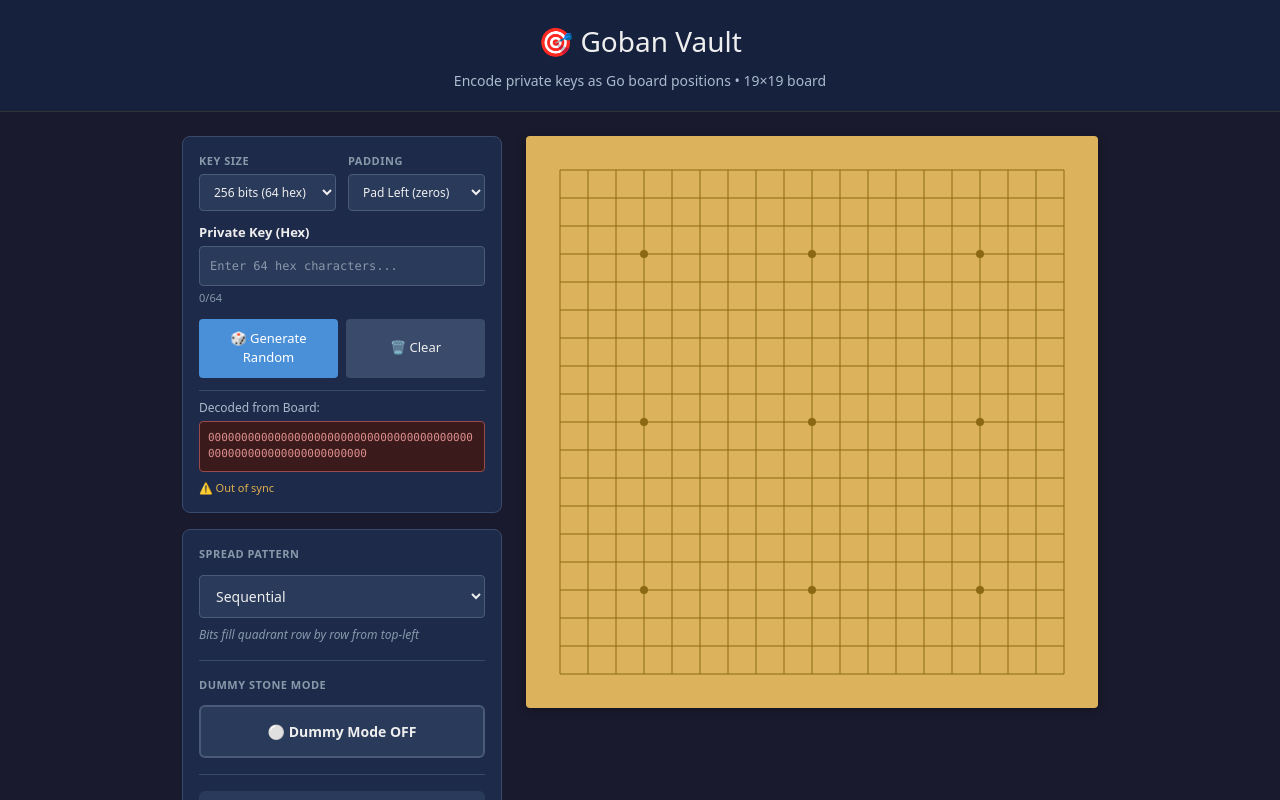
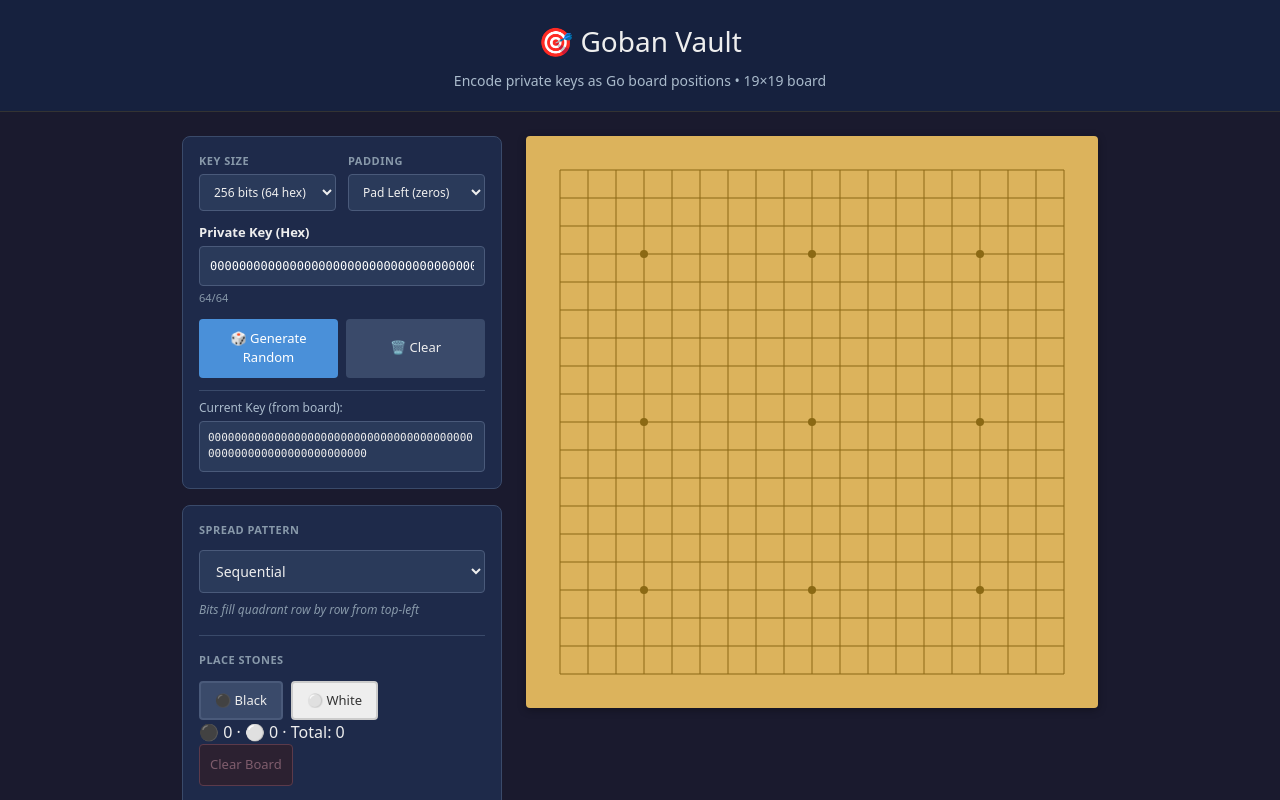
Before and after one commit to peterzzshi/goban-vault, a React (Vite) app: page / in a window 1280 px wide. Shown: the top 800 px of the page. Built offline with nearby package versions, Linux system fonts and the light colour scheme.

Commit message:
Remove dummy stones and allow board editing directly to refresh the keys

```diff
--- a/src/App.tsx
+++ b/src/App.tsx
@@ -1,22 +1,11 @@
-import { useEffect } from 'react';
-
 import { Board } from './components/Board';
 import { DummyModeControls } from './components/DummyModeControls';
 import { PrivateKeyInput } from './components/PrivateKeyInput';
-import { encodePrivateKey } from './lib/encoder';
 import { useGameStore, BOARD_SIZE_CONFIG } from './stores/gameStore';
 import './App.css';
 
 const App: React.FC = () => {
-  const { spreadPattern, privateKey, keySize, boardSize, setBoard } = useGameStore();
-
-  useEffect(() => {
-    if (privateKey) {
-      const newBoard = encodePrivateKey(privateKey, spreadPattern, keySize);
-      setBoard(newBoard);
-    }
-  }, [spreadPattern, privateKey, keySize, setBoard]);
-
+    const { boardSize } = useGameStore();
     const boardConfig = BOARD_SIZE_CONFIG[boardSize];
 
     return (
--- a/src/components/DummyModeControls.tsx
+++ b/src/components/DummyModeControls.tsx
@@ -6,17 +6,19 @@ import type { FC } from 'react';
 
 export const DummyModeControls: FC = () => {
     const {
-        isDummyMode,
-        toggleDummyMode,
-        dummyStoneColor,
-        setDummyStoneColor,
-        clearDummyStones,
+        editStoneColor,
+        setEditStoneColor,
+        clearBoard,
         spreadPattern,
         setSpreadPattern,
-        dummyStones,
+        board,
     } = useGameStore();
 
     const patternOptions: SpreadPatternType[] = ['sequential', 'distributed', 'checkerboard', 'spiral'];
+
+    const stoneCount = board.flat().filter(s => s !== null).length;
+    const blackCount = board.flat().filter(s => s === 'black').length;
+    const whiteCount = board.flat().filter(s => s === 'white').length;
 
     return (
         <div className="dummy-mode-controls">
@@ -39,61 +41,39 @@ export const DummyModeControls: FC = () => {
             </div>
 
             <div className="control-section">
-                <h3>Dummy Stone Mode</h3>
+                <h3>Place Stones</h3>
+                <div className="color-selector">
                     <button
-                    onClick={toggleDummyMode}
-                    className={`mode-toggle ${isDummyMode ? 'active' : ''}`}
-                >
-                    {isDummyMode ? '🔵 Dummy Mode ON' : '⚪ Dummy Mode OFF'}
-                </button>
-
-                {isDummyMode && (
-                    <div className="dummy-options">
-                        <div className="color-selector">
-                            <label>Stone Color:</label>
-                            <button
-                                className={`color-btn black ${dummyStoneColor === 'black' ? 'selected' : ''}`}
-                                onClick={() => setDummyStoneColor('black')}
+                        className={`color-btn black ${editStoneColor === 'black' ? 'selected' : ''}`}
+                        onClick={() => setEditStoneColor('black')}
                     >
                         ⚫ Black
                     </button>
                     <button
-                                className={`color-btn white ${dummyStoneColor === 'white' ? 'selected' : ''}`}
-                                onClick={() => setDummyStoneColor('white')}
+                        className={`color-btn white ${editStoneColor === 'white' ? 'selected' : ''}`}
+                        onClick={() => setEditStoneColor('white')}
                     >
                         ⚪ White
                     </button>
                 </div>
 
-                        <p className="dummy-count">
-                            Dummy stones placed: {dummyStones.size}
+                <p className="stone-count">
+                    ⚫ {blackCount} · ⚪ {whiteCount} · Total: {stoneCount}
                 </p>
 
                 <button
-                            onClick={clearDummyStones}
+                    onClick={clearBoard}
                     className="clear-btn"
-                            disabled={dummyStones.size === 0}
+                    disabled={stoneCount === 0}
                 >
-                            Clear All Dummy Stones
+                    Clear Board
                 </button>
-                    </div>
-                )}
             </div>
 
             <div className="control-section instructions">
-                {isDummyMode ? (
-                    <>
-                        <p>🔵 <strong>Dummy Mode Active</strong></p>
-                        <p>Click empty positions to place dummy stones.</p>
-                        <p>Click existing dummy stones to remove them.</p>
-                        <p>Dummy stones won't affect the private key.</p>
-                    </>
-                ) : (
-                    <>
-                        <p>Click board positions to toggle encoded bits.</p>
-                        <p>Enable Dummy Mode to add decorative stones.</p>
-                    </>
-                )}
+                <p>Click empty positions to place stones.</p>
+                <p>Click existing stones to remove them.</p>
+                <p>The key updates automatically as you edit.</p>
             </div>
         </div>
     );
--- a/src/components/PrivateKeyInput.tsx
+++ b/src/components/PrivateKeyInput.tsx
@@ -1,4 +1,4 @@
-import { useCallback, useEffect, useState, type FC, type ChangeEvent, type KeyboardEvent } from 'react';
+import { useCallback, useEffect, useRef, useState, type FC, type ChangeEvent, type KeyboardEvent } from 'react';
 
 import { encodePrivateKey, decodeBoard } from '../lib/encoder';
 import { useGameStore, type KeySize, type PaddingMode } from '../stores/gameStore';
@@ -10,10 +10,10 @@ const KEY_SIZE_OPTIONS: { size: KeySize; hexChars: number; label: string }[] = [
     { size: 256, hexChars: 64, label: '256 bits (64 hex)' },
 ];
 
-const PADDING_MODE_OPTIONS: { mode: PaddingMode; label: string; description: string }[] = [
-    { mode: 'left', label: 'Pad Left (zeros)', description: 'Add zeros at the start' },
-    { mode: 'right', label: 'Pad Right (zeros)', description: 'Add zeros at the end' },
-    { mode: 'none', label: 'No Padding', description: 'Use input as-is' },
+const PADDING_MODE_OPTIONS: { mode: PaddingMode; label: string }[] = [
+    { mode: 'left', label: 'Pad Left (zeros)' },
+    { mode: 'right', label: 'Pad Right (zeros)' },
+    { mode: 'none', label: 'No Padding' },
 ];
 
 const applyPadding = (hex: string, targetLength: number, mode: PaddingMode): string => {
@@ -26,10 +26,8 @@ const applyPadding = (hex: string, targetLength: number, mode: PaddingMode): str
 
 export const PrivateKeyInput: FC = () => {
     const {
-        privateKey,
-        setPrivateKey,
+        board,
         setBoard,
-        board,
         spreadPattern,
         keySize,
         setKeySize,
@@ -37,76 +35,79 @@ export const PrivateKeyInput: FC = () => {
         setPaddingMode,
     } = useGameStore();
 
-    const [inputValue, setInputValue] = useState(privateKey);
-    const [isEditing, setIsEditing] = useState(false);
+    const [inputValue, setInputValue] = useState('');
+    const [isUserEditing, setIsUserEditing] = useState(false);
+    const prevSpreadPatternRef = useRef(spreadPattern);
 
     const currentKeyConfig = KEY_SIZE_OPTIONS.find(opt => opt.size === keySize) ?? KEY_SIZE_OPTIONS[2];
     const maxHexChars = currentKeyConfig?.hexChars ?? 64;
 
+    const decodedKey = decodeBoard(board, spreadPattern, keySize);
+
     useEffect(() => {
-        if (!isEditing && inputValue !== privateKey) {
+        if (prevSpreadPatternRef.current !== spreadPattern && inputValue) {
+            const newBoard = encodePrivateKey(inputValue, spreadPattern, keySize);
+            setBoard(newBoard);
+        }
+        prevSpreadPatternRef.current = spreadPattern;
+    }, [spreadPattern, inputValue, keySize, setBoard]);
+
+    useEffect(() => {
+        if (!isUserEditing) {
             const timeoutId = setTimeout(() => {
-                setInputValue(privateKey);
+                setInputValue(decodedKey);
             }, 0);
             return () => clearTimeout(timeoutId);
         }
         return undefined;
-    }, [privateKey, isEditing, inputValue]);
+    }, [decodedKey, isUserEditing]);
 
     const handleInputChange = useCallback(
         (e: ChangeEvent<HTMLInputElement>) => {
-            const value = e.target.value.replace(/[^0-9a-fA-F]/g, '').slice(0, maxHexChars);
+            const value = e.target.value.replace(/[^0-9a-fA-F]/g, '').toLowerCase().slice(0, maxHexChars);
             setInputValue(value);
-            setIsEditing(true);
+            setIsUserEditing(true);
         },
         [maxHexChars]
     );
 
+    const applyKeyToBoard = useCallback(() => {
+        setIsUserEditing(false);
+        const paddedValue = applyPadding(inputValue, maxHexChars, paddingMode);
+        const newBoard = encodePrivateKey(paddedValue, spreadPattern, keySize);
+        setBoard(newBoard);
+        setInputValue(paddedValue);
+    }, [inputValue, maxHexChars, paddingMode, spreadPattern, keySize, setBoard]);
+
     const handleInputBlur = useCallback(() => {
-        setIsEditing(false);
-        if (inputValue !== privateKey) {
-            const paddedValue = applyPadding(inputValue, maxHexChars, paddingMode);
-            setPrivateKey(paddedValue);
-            const newBoard = encodePrivateKey(paddedValue, spreadPattern, keySize);
-            setBoard(newBoard);
-        }
-    }, [inputValue, privateKey, setPrivateKey, setBoard, spreadPattern, keySize, maxHexChars, paddingMode]);
+        applyKeyToBoard();
+    }, [applyKeyToBoard]);
 
     const handleKeyDown = useCallback(
         (e: KeyboardEvent<HTMLInputElement>) => {
             if (e.key === 'Enter') {
-                handleInputBlur();
+                applyKeyToBoard();
             }
         },
-        [handleInputBlur]
+        [applyKeyToBoard]
     );
 
     const handleKeySizeChange = useCallback(
         (e: ChangeEvent<HTMLSelectElement>) => {
             const newSize = Number(e.target.value) as KeySize;
             setKeySize(newSize);
-
-            const newConfig = KEY_SIZE_OPTIONS.find(opt => opt.size === newSize);
-            if (newConfig && inputValue) {
-                const paddedValue = applyPadding(inputValue, newConfig.hexChars, paddingMode);
-                setInputValue(paddedValue);
-                setPrivateKey(paddedValue);
-                const newBoard = encodePrivateKey(paddedValue, spreadPattern, newSize);
-                setBoard(newBoard);
-            }
+            setInputValue('');
+            setIsUserEditing(false);
         },
-        [inputValue, paddingMode, setKeySize, setPrivateKey, setBoard, spreadPattern]
+        [setKeySize]
     );
 
     const handlePaddingModeChange = useCallback(
         (e: ChangeEvent<HTMLSelectElement>) => {
-            const newMode = e.target.value as PaddingMode;
-            setPaddingMode(newMode);
+            setPaddingMode(e.target.value as PaddingMode);
         },
         [setPaddingMode]
     );
-
-    const decodedKey = decodeBoard(board, spreadPattern, keySize);
 
     const generateRandom = useCallback(() => {
         const byteCount = maxHexChars / 2;
@@ -116,16 +117,17 @@ export const PrivateKeyInput: FC = () => {
             .map(b => b.toString(16).padStart(2, '0'))
             .join('');
         setInputValue(hex);
-        setPrivateKey(hex);
         const newBoard = encodePrivateKey(hex, spreadPattern, keySize);
         setBoard(newBoard);
-    }, [setPrivateKey, setBoard, spreadPattern, keySize, maxHexChars]);
+        setIsUserEditing(false);
+    }, [setBoard, spreadPattern, keySize, maxHexChars]);
 
     const clearAll = useCallback(() => {
         setInputValue('');
-        setPrivateKey('');
         setBoard(encodePrivateKey('', spreadPattern, keySize));
-    }, [setPrivateKey, setBoard, spreadPattern, keySize]);
+        setIsUserEditing(false);
+    }, [setBoard, spreadPattern, keySize]);
+
 
     const needsPadding = inputValue.length > 0 && inputValue.length < maxHexChars;
 
@@ -198,13 +200,8 @@ export const PrivateKeyInput: FC = () => {
             </div>
 
             <div className="decoded-display">
-                <label>Decoded from Board:</label>
-                <code className={decodedKey === privateKey ? 'match' : 'mismatch'}>
-                    {decodedKey || '(empty)'}
-                </code>
-                {decodedKey && decodedKey !== privateKey && (
-                    <span className="sync-warning">⚠️ Out of sync</span>
-                )}
+                <label>Current Key (from board):</label>
+                <code>{decodedKey || '(empty)'}</code>
             </div>
         </div>
     );
--- a/src/lib/encoder.ts
+++ b/src/lib/encoder.ts
@@ -1,5 +1,11 @@
-import { spreadPatterns, type SpreadPatternType } from './spreadPatterns';
-import { BOARD_SIZE_CONFIG, KEY_SIZE_TO_BOARD_SIZE, type StoneColor, type BoardSize, type KeySize } from '../stores/gameStore';
+import {spreadPatterns, type SpreadPatternType} from './spreadPatterns';
+import {
+    BOARD_SIZE_CONFIG,
+    type BoardSize,
+    KEY_SIZE_TO_BOARD_SIZE,
+    type KeySize,
+    type StoneColor
+} from '../stores/gameStore';
 
 interface BoardConfig {
     boardSize: BoardSize;
@@ -110,13 +116,20 @@ export function encodePrivateKey(
                 const { row, col } = quadrantPosToBoard(quadrant, posIndex, config.quadrantSize);
                 const boardRow = board[row];
                 if (boardRow) {
-                    boardRow[col] = 'white';
+                    boardRow[col] = assignStoneColor(row, col, q, bit);
                 }
             }
         }
     }
 
     return board;
+}
+
+function assignStoneColor(row: number, col: number, quadrant: number, bitIndex: number): 'black' | 'white' {
+    const pattern = (row + col + quadrant) % 3;
+    if (pattern === 0) return 'black';
+    if (pattern === 1) return 'white';
+    return bitIndex % 2 === 0 ? 'black' : 'white';
 }
 
 export function decodeBoard(
--- a/src/stores/gameStore.ts
+++ b/src/stores/gameStore.ts
@@ -33,40 +33,30 @@ const createEmptyBoard = (size: BoardSize = 19): StoneColor[][] =>
 export interface GameState {
     board: StoneColor[][];
     boardSize: BoardSize;
-    dummyStones: Map<string, 'black' | 'white'>;
-    privateKey: string;
     keySize: KeySize;
     paddingMode: PaddingMode;
     spreadPattern: SpreadPatternType;
-    isDummyMode: boolean;
-    dummyStoneColor: 'black' | 'white';
+    editStoneColor: 'black' | 'white';
 
     setBoard: (board: StoneColor[][]) => void;
     setBoardSize: (size: BoardSize) => void;
-    setPrivateKey: (key: string) => void;
     setKeySize: (size: KeySize) => void;
     setPaddingMode: (mode: PaddingMode) => void;
     setSpreadPattern: (pattern: SpreadPatternType) => void;
-    toggleDummyMode: () => void;
-    setDummyMode: (enabled: boolean) => void;
-    setDummyStoneColor: (color: 'black' | 'white') => void;
-    placeDummyStone: (row: number, col: number) => void;
-    removeDummyStone: (row: number, col: number) => void;
-    clearDummyStones: () => void;
-    getVisibleStone: (row: number, col: number) => StoneColor;
-    isDummyStoneAt: (row: number, col: number) => boolean;
+    setEditStoneColor: (color: 'black' | 'white') => void;
+    placeStone: (row: number, col: number) => void;
+    removeStone: (row: number, col: number) => void;
+    clearBoard: () => void;
+    getStone: (row: number, col: number) => StoneColor;
 }
 
-export const useGameStore = create<GameState>()(set => ({
+export const useGameStore = create<GameState>()((set, get) => ({
     board: createEmptyBoard(19),
     boardSize: 19,
-    dummyStones: new Map<string, 'black' | 'white'>(),
-    privateKey: '',
     keySize: 256,
     paddingMode: 'left',
     spreadPattern: 'sequential',
-    isDummyMode: false,
-    dummyStoneColor: 'black',
+    editStoneColor: 'white',
 
     setBoard: (board: StoneColor[][]): void => {
         set({ board });
@@ -76,12 +66,7 @@ export const useGameStore = create<GameState>()(set => ({
         set({
             boardSize: size,
             board: createEmptyBoard(size),
-            dummyStones: new Map<string, 'black' | 'white'>(),
         });
-    },
-
-    setPrivateKey: (key: string): void => {
-        set({ privateKey: key });
     },
 
     setKeySize: (size: KeySize): void => {
@@ -90,7 +75,6 @@ export const useGameStore = create<GameState>()(set => ({
             keySize: size,
             boardSize: newBoardSize,
             board: createEmptyBoard(newBoardSize),
-            dummyStones: new Map<string, 'black' | 'white'>(),
         });
     },
 
@@ -102,53 +86,39 @@ export const useGameStore = create<GameState>()(set => ({
         set({ spreadPattern: pattern });
     },
 
-    toggleDummyMode: (): void => {
-        set(state => ({ isDummyMode: !state.isDummyMode }));
+
+    setEditStoneColor: (color: 'black' | 'white'): void => {
+        set({ editStoneColor: color });
     },
 
-    setDummyMode: (enabled: boolean): void => {
-        set({ isDummyMode: enabled });
-    },
-
-    setDummyStoneColor: (color: 'black' | 'white'): void => {
-        set({ dummyStoneColor: color });
-    },
-
-    placeDummyStone: (row: number, col: number): void => {
+    placeStone: (row: number, col: number): void => {
         set(state => {
-            if (state.board[row]?.[col] !== null) {
-                return state;
+            const newBoard = state.board.map(r => [...r]);
+            const boardRow = newBoard[row];
+            if (boardRow) {
+                boardRow[col] = state.editStoneColor;
             }
-            const newDummyStones = new Map(state.dummyStones);
-            newDummyStones.set(`${row}-${col}`, state.dummyStoneColor);
-            return { dummyStones: newDummyStones };
+            return { board: newBoard };
         });
     },
 
-    removeDummyStone: (row: number, col: number): void => {
+    removeStone: (row: number, col: number): void => {
         set(state => {
-            const newDummyStones = new Map(state.dummyStones);
-            newDummyStones.delete(`${row}-${col}`);
-            return { dummyStones: newDummyStones };
+            const newBoard = state.board.map(r => [...r]);
+            const boardRow = newBoard[row];
+            if (boardRow) {
+                boardRow[col] = null;
+            }
+            return { board: newBoard };
         });
     },
 
-    clearDummyStones: (): void => {
-        set({ dummyStones: new Map<string, 'black' | 'white'>() });
+    clearBoard: (): void => {
+        set(state => ({ board: createEmptyBoard(state.boardSize) }));
     },
 
-    getVisibleStone: (row: number, col: number): StoneColor => {
-        const state = useGameStore.getState();
-        const boardRow = state.board[row];
-        if (boardRow && boardRow[col] !== null) {
-            return boardRow[col] ?? null;
-        }
-        const key = `${row}-${col}`;
-        return state.dummyStones.get(key) ?? null;
-    },
-
-    isDummyStoneAt: (row: number, col: number): boolean => {
-        const key = `${row}-${col}`;
-        return useGameStore.getState().dummyStones.has(key);
+    getStone: (row: number, col: number): StoneColor => {
+        const state = get();
+        return state.board[row]?.[col] ?? null;
     },
 }));
```
Also changed, not shown: src/components/Board.css (+1 -19 lines), src/components/Board.tsx (+30 -46 lines). Lines whose indentation alone changed are shown as unchanged.
